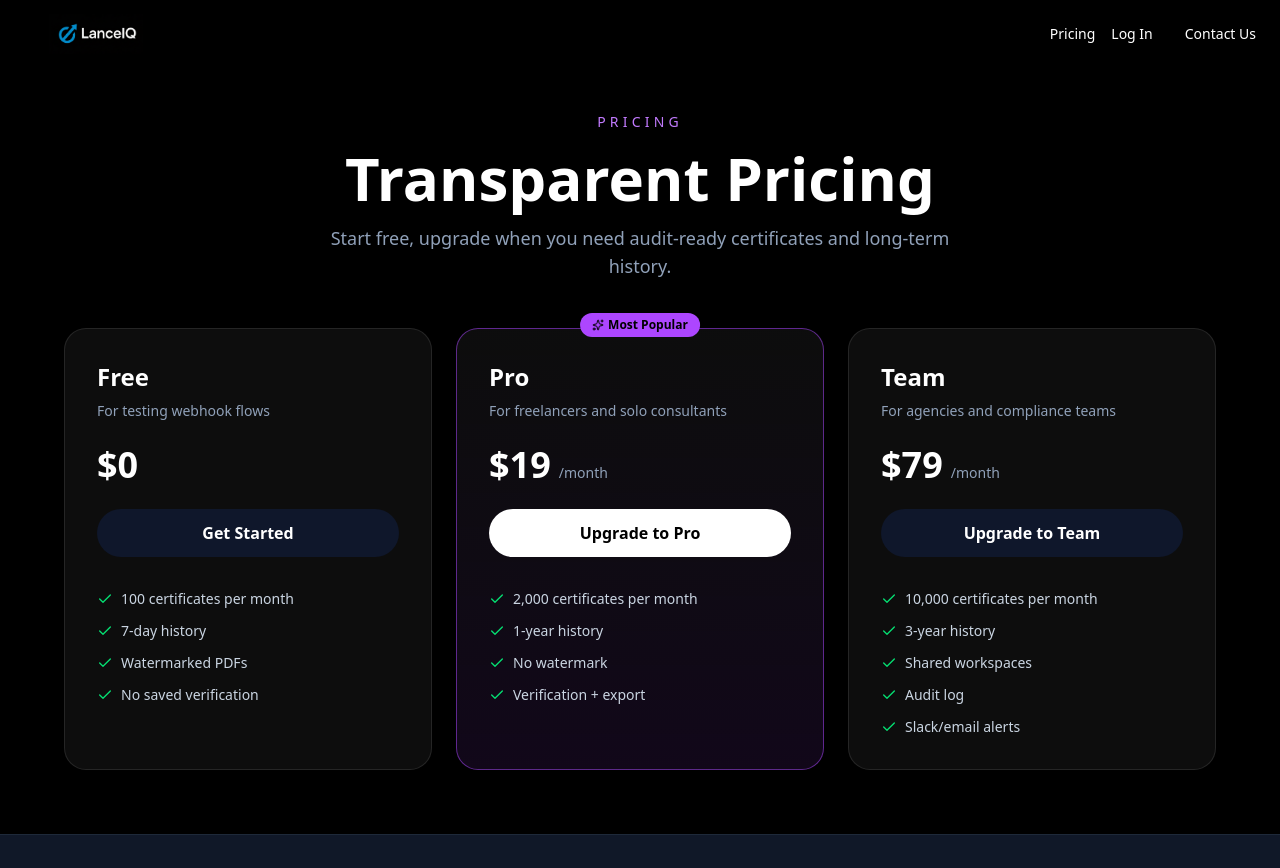
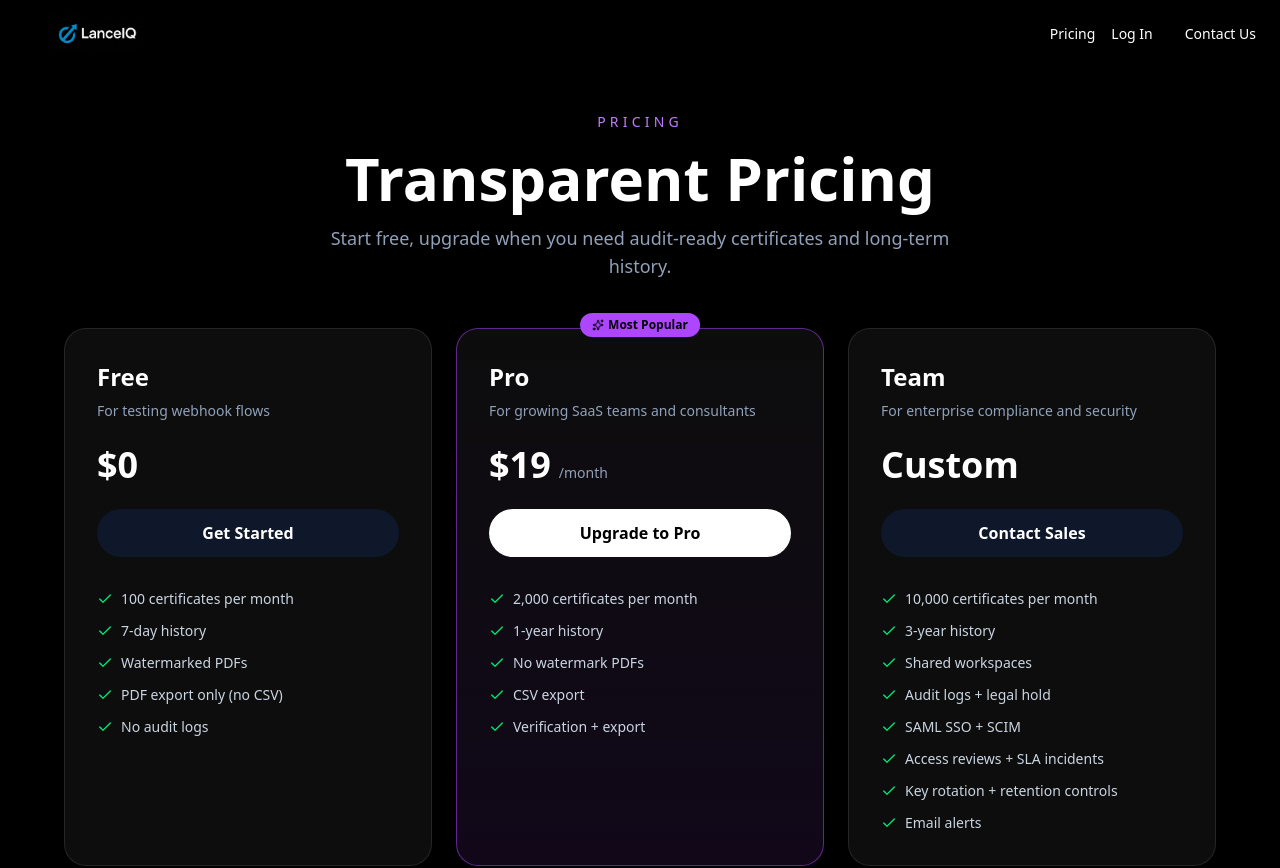
Before and after one commit to deep1283/lanceIQ, a Next.js app: page /pricing in a window 1280 px wide. Shown: the top 868 px of the page. Built offline with nearby package versions, Linux system fonts and the light colour scheme; no server answers.

Commit message:
removed a few words from the pricing page

```diff
--- a/app/pricing/page.tsx
+++ b/app/pricing/page.tsx
@@ -17,36 +17,40 @@ const tiers = [
       "100 certificates per month",
       "7-day history",
       "Watermarked PDFs",
-      "No saved verification",
+      "PDF export only (no CSV)",
+      "No audit logs",
     ],
   },
   {
     name: "Pro",
     price: "$19",
     cadence: "/month",
-    tagline: "For freelancers and solo consultants",
+    tagline: "For growing SaaS teams and consultants",
     cta: { label: "Upgrade to Pro", href: "/login" },
     highlight: true,
     features: [
       "2,000 certificates per month",
       "1-year history",
-      "No watermark",
+      "No watermark PDFs",
+      "CSV export",
       "Verification + export",
     ],
   },
   {
     name: "Team",
-    price: "$79",
-    cadence: "/month",
-    tagline: "For agencies and compliance teams",
-    cta: { label: "Upgrade to Team", href: "/login" },
+    price: "Custom",
+    tagline: "For enterprise compliance and security",
+    cta: { label: "Contact Sales", href: "/contact" },
     highlight: false,
     features: [
       "10,000 certificates per month",
       "3-year history",
       "Shared workspaces",
-      "Audit log",
-      "Slack/email alerts",
+      "Audit logs + legal hold",
+      "SAML SSO + SCIM",
+      "Access reviews + SLA incidents",
+      "Key rotation + retention controls",
+      "Email alerts",
     ],
   },
 ];
```
